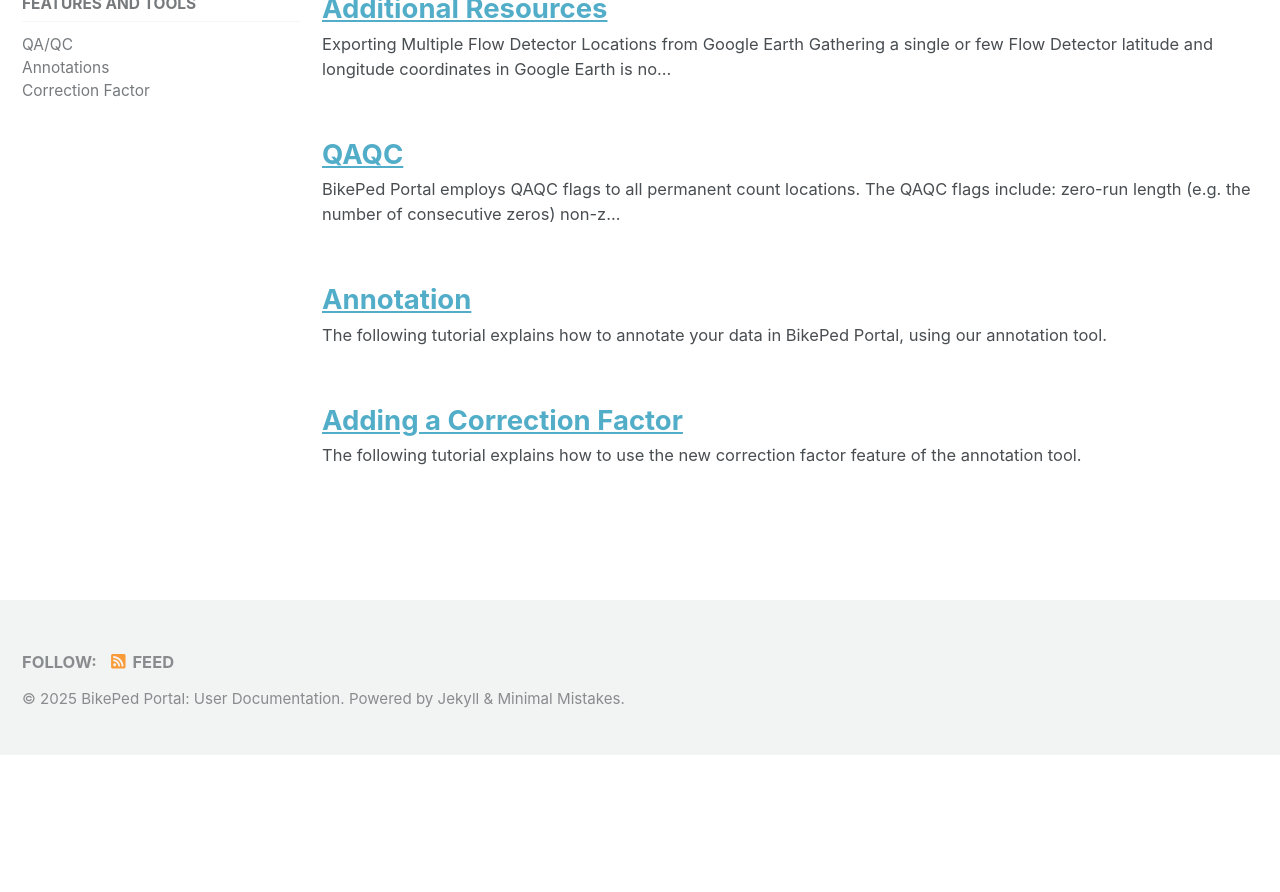
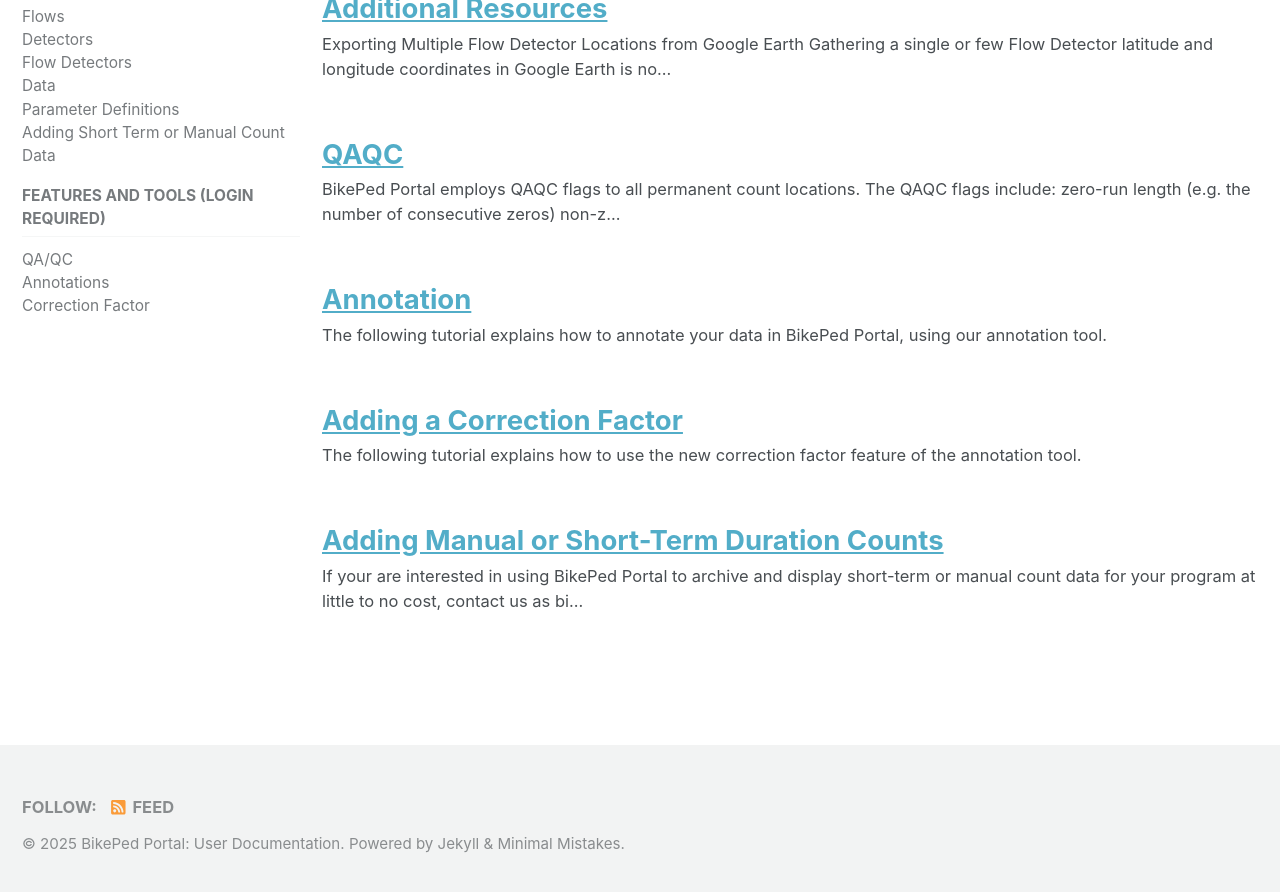
Before and after one commit to PSUTrec/documentation, a Jekyll site: the page built from _pages/documentation.md, in a window 1280 px wide and 900 px high, scrolled down 1353 px. Shown: the top 892 px of the window. Built offline with Jekyll 4.4.1, drawn with Linux system fonts in a browser that asks for light colours; nearby versions of some CDN libraries; before the commit the page ends 2107 px from its top, so only the background shows below that; some of the changed text lies outside the part shown.

Commit message:
new section on manual counts added

```diff
--- a/_data/navigation.yml
+++ b/_data/navigation.yml
@@ -12,7 +12,7 @@ main:
   #   url: /sitemap/
 
 documents:
-  - title: Metadata
+  - title: Metadata & Data
     url: /documentation/documents/
     children:
       - title: "Metadata Summary"
@@ -31,10 +31,12 @@ documents:
         url: /documents/06-data/
       - title: "Parameter Definitions"
         url: /documents/07-parameter-definitions/
+      - title: "Adding Short Term or Manual Count Data"
+        url: /documents/12-manual-counts/
 #      - title: "Additional Resources"
 #        url: /documents/08-additional-resources/
 
-  - title: Features and Tools
+  - title: Features and Tools (Login Required)
     url: /documentation/documents/
     children:
       - title: "QA/QC"
--- /dev/null
+++ b/_documents/12-manual-counts.md
@@ -0,0 +1,12 @@
+---
+title: "Adding Manual or Short-Term Duration Counts"
+---
+
+If your are interested in using BikePed Portal to archive and display short-term or manual count data for your program at little to no cost, contact us as bikepedportal@pdx.edu.
+
+For us to host your manual or short-term duration count data, you will need to:
+* Fill out this agreement form
+* Provide the metadata using this form
+* Provide the data using this form
+
+The
```
